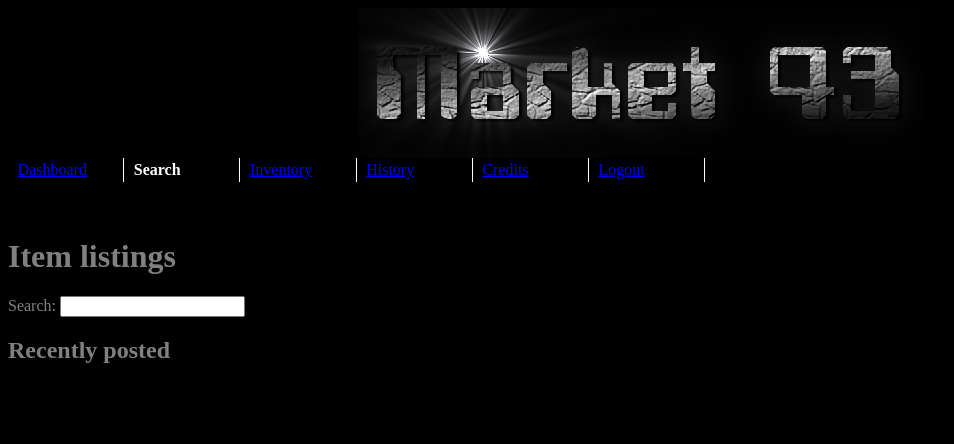
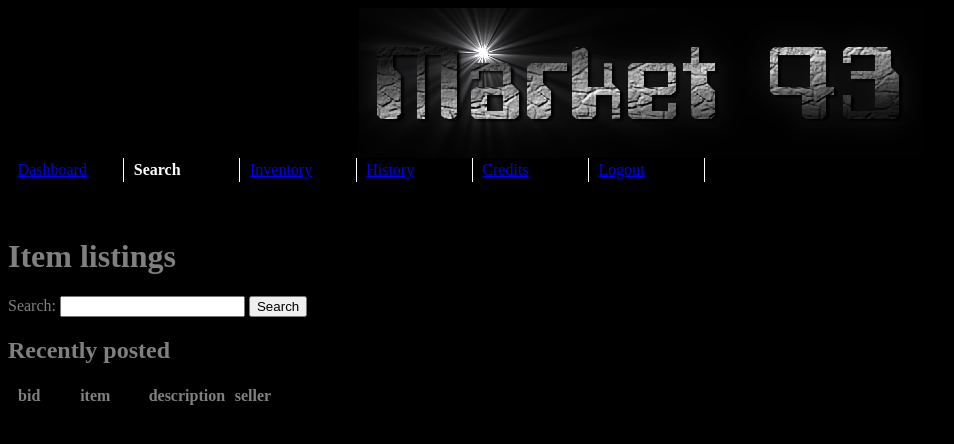
Before and after one commit to cgmb/market43, a PHP site: page /search.php in a window 1280 px wide. Shown: the top 444 px of the page, without its empty margins (0-954 px from the left). Run offline with PHP 8.4, Linux system fonts and the light colour scheme; the visitor is signed in with stand-in values (Sample User, id 1); tables that the repository leaves empty hold one stand-in row (values such as "Sample post"); lists and menus that the app fills with data are empty.

Commit message:
Partial implementation of search.

```diff
--- a/html/search.php
+++ b/html/search.php
@@ -14,11 +14,58 @@
 
 <H1>Item listings</H1>
 
-<form>
+<form action='search.php' method='post'>
 	Search: <input type="text" name="itemname">
+	<input type="submit" value="Search">
 </form>
 
 <H2>Recently posted</H2>
+<table>
+	<colgroup>
+		<col style="width: 15%" />
+		<col style="width: 35%" />
+		<col style="width: 35%" />
+		<col style="width: 15%" />
+	</colgroup>
+	<tr>
+		<th>bid</th>
+		<th>item</th>
+		<th>description</th>
+		<th>seller</th>
+	</tr>
+<?php
+	$search = "Money";
+#	if (isset($search)) {
+		include('database_connect.php');
+		session_start() or die('Failed to create session');
+		$userid=$_SESSION['userid'];
+		!empty($userid) or die('Session lacks userid!');
+		$query = "SELECT t.Name, t.IconPath, t.Description, u.Nickname, MAX(b.Value) CurrentBid
+			FROM item AS i INNER JOIN item_type AS t ON i.ItemType = t.ItemTypeId
+	  	INNER JOIN listing as l ON i.ItemId = l.ListedItemId
+			INNER JOIN user AS u ON l.ListingUserId = u.UserId
+			INNER JOIN bid AS b ON l.ListingId = b.Listing
+			WHERE t.Name LIKE '%$search%' AND l.ListingUserId <> '$userid'
+			GROUP BY l.ListingId;";
+		$result = mysql_query($query) or die (mysql_error());
+		$rows = mysql_numrows($result);
+		$i=0; while ($i < $rows) {
+			$name = mysql_result($result, $i, 't.Name');
+			$icon = mysql_result($result, $i, 't.IconPath');
+			$description = mysql_result($result, $i, 't.Description');
+			$seller = mysql_result($result, $i, 'u.Nickname');
+			$bid = mysql_result($result, $i, 'CurrentBid');
+			echo "<tr>
+			<td>$bid</td>
+			<td><img class=\"item-icon\" src=\"$icon\">$name</td>
+			<td>$description</td>
+			<td>$seller</td>
+			</tr>";
+			$i++;
+		}
+#	}
+?>
+</table>
 
 </body>
 </html>
```
